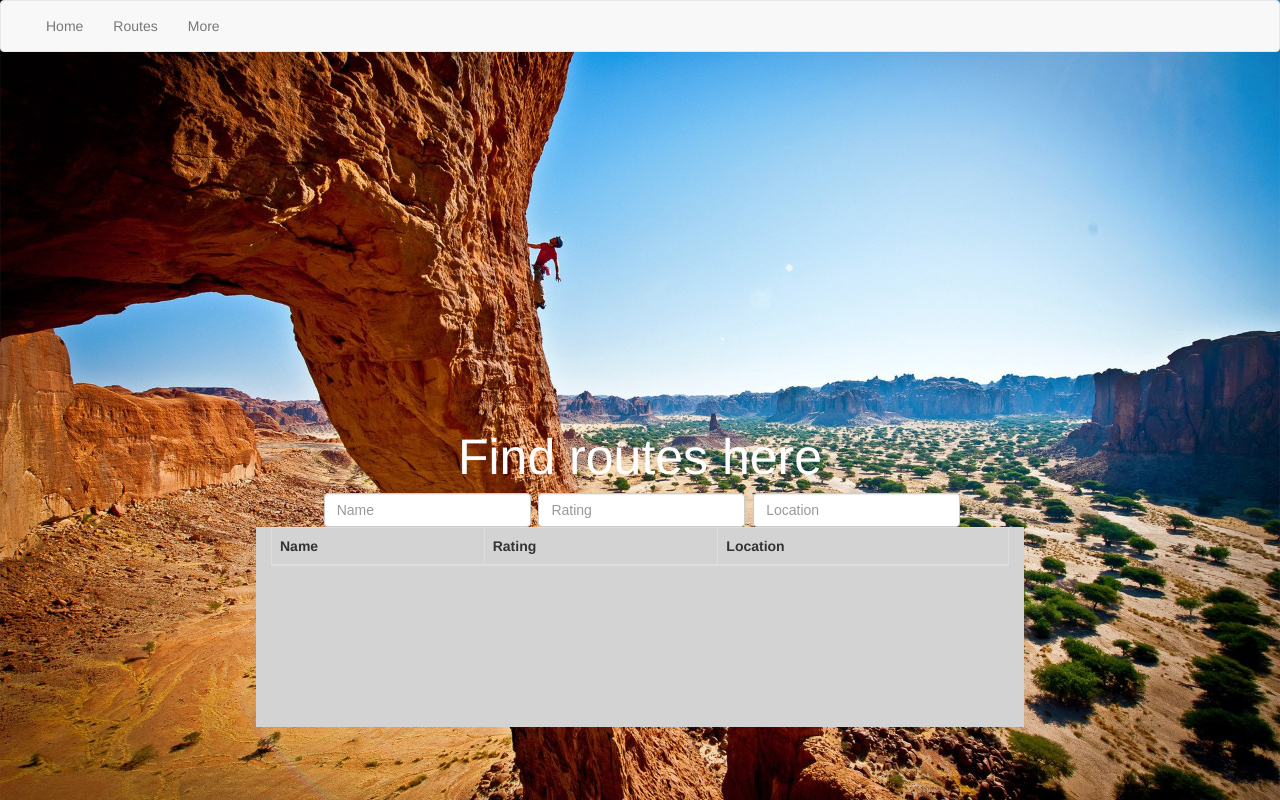
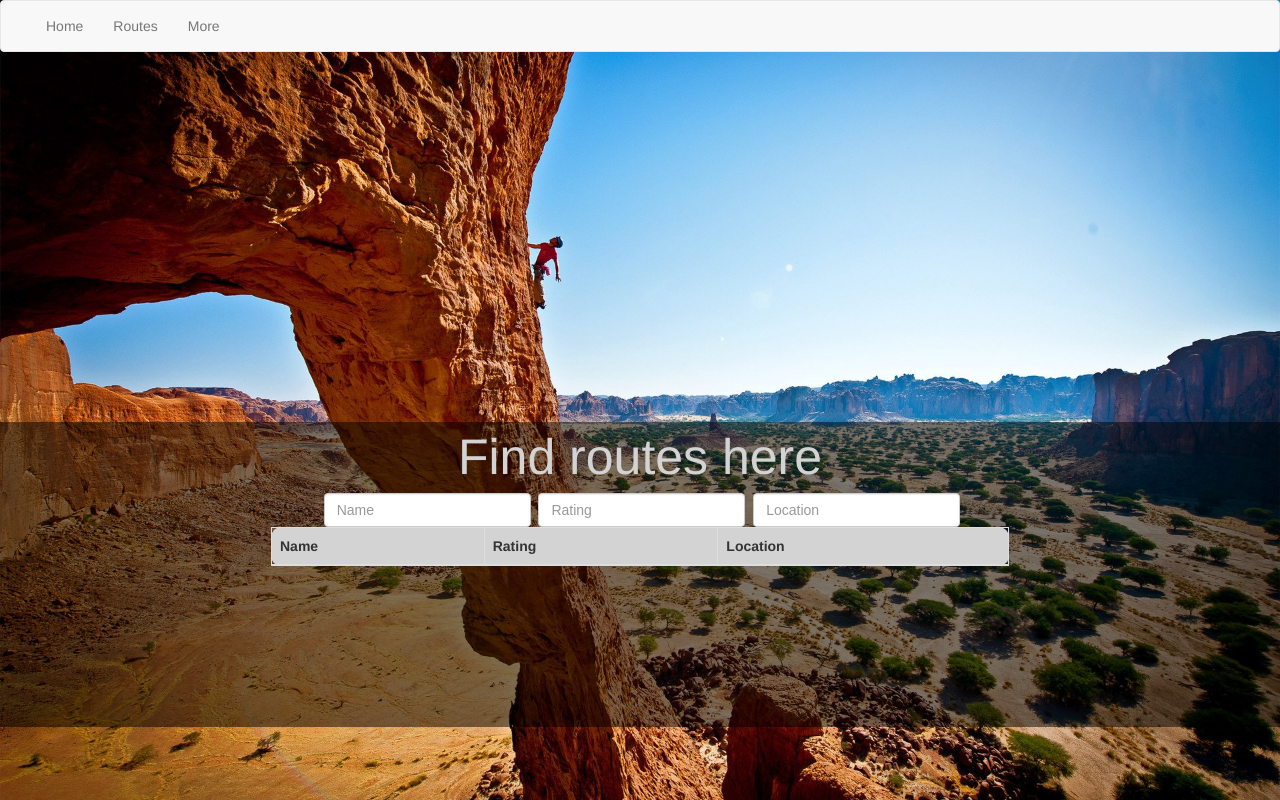
Before and after one commit to tjhartman/no-serverproject, a website: page index.html at #!/routes in a window 1280 px wide. Drawn offline with nearby package versions, Linux system fonts and the light colour scheme; some packages are replaced by stand-ins of ours; no server answers.

Commit message:
almost done

```diff
--- a/styles/style.scss
+++ b/styles/style.scss
@@ -65,11 +65,12 @@ a:visited {
 //------------------Routes css--------------------------
 
 .route-text {
-    width: 100%;
+    // width: 100%;
     text-align: center;
     margin-top: 350px;
-    color: white;
+    color: lightgrey;
     font-size: 50px;
+
 }
 
 .table {
@@ -84,7 +85,6 @@ a:visited {
     height: 200px;
     overflow-y: auto;
     width: 60%;
-    background: lightgrey;
 }
 
 //------------------About css-----------------------------
--- a/views/routes.html
+++ b/views/routes.html
@@ -1,3 +1,4 @@
+<div style='background: rgba(0,0,0,.5)'>
 <div class='route-text'>
     Find routes here
 </div>
@@ -18,7 +19,7 @@
 </form>
 </div>
 <div align='center' class='container'>
-    <table style='width: 100%;' class='table table-bordered' style='background: lightgray'>
+    <table class='table table-bordered' style='background: lightgray; width: 100%;'>
          <thead>
              <tr>
                  <th>Name</th>
@@ -35,3 +36,4 @@
          </tbody>
     </table>
 </div>
+</div>
```
Also changed, not shown: dist/styles.css, 1 other file.
